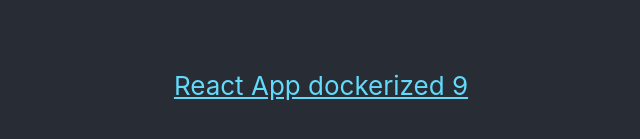
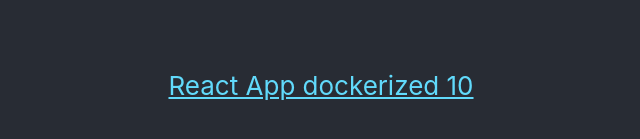
Before and after one commit to SantheepG/react-docker, a React (Create React App) app: page / in a window 1280 px wide. Shown: the part 315-454 px from the top of the page, without its empty margins (319-959 px from the left). Built offline with nearby package versions, Linux system fonts and the light colour scheme.

Commit message:
app updated

```diff
--- a/src/App.js
+++ b/src/App.js
@@ -10,7 +10,7 @@
           target="_blank"
           rel="noopener noreferrer"
         >
-          React App dockerized 9
+          React App dockerized 10
         </a>
       </header>
     </div>
```
